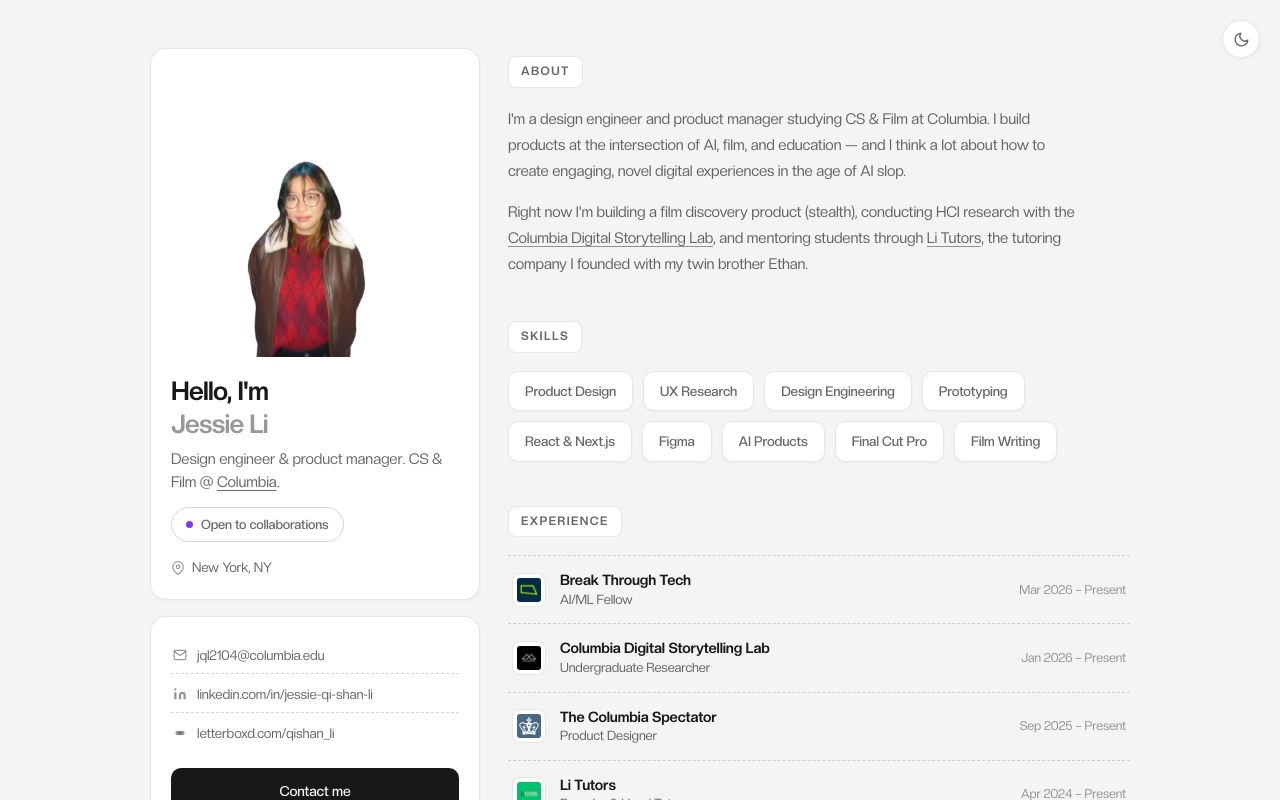
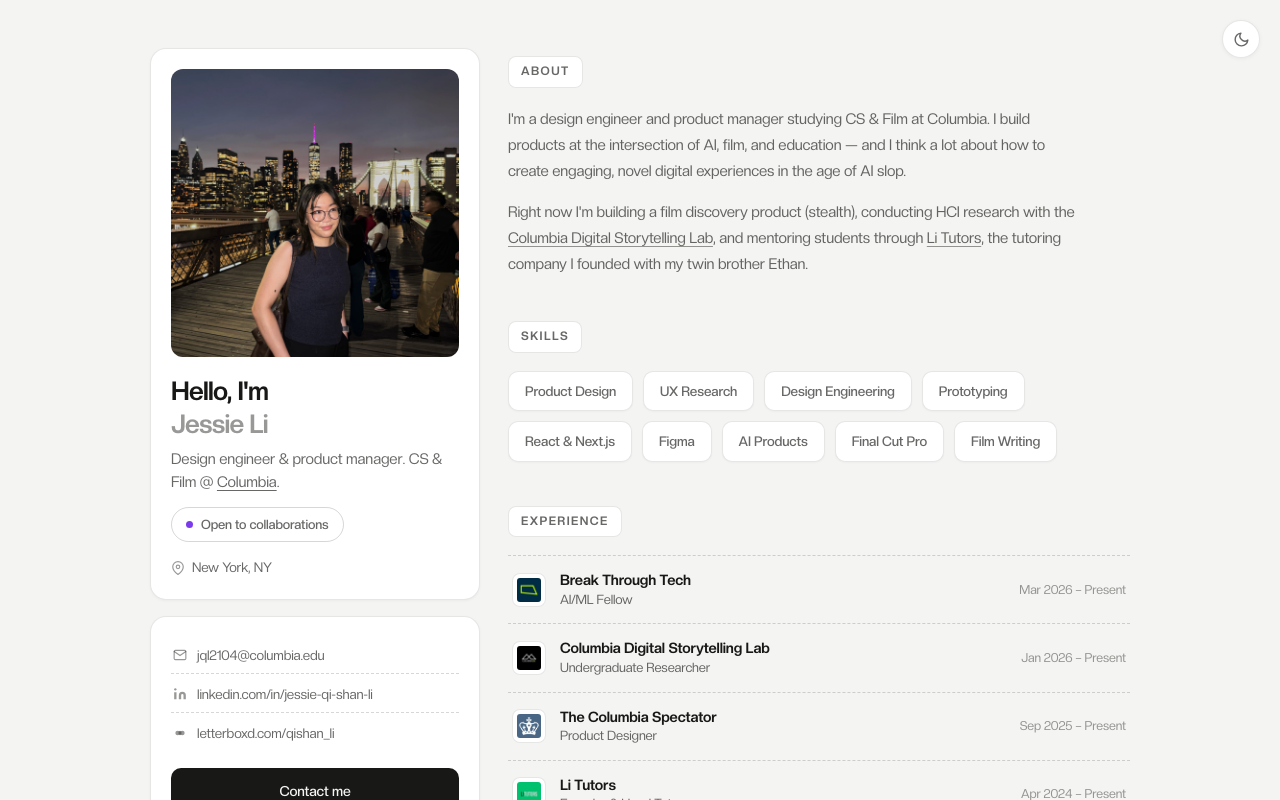
Before and after one commit to jessie-qs-li/portfolio, a Next.js app: page / in a window 1280 px wide. Shown: the top 800 px of the page. Built offline with nearby package versions, Linux system fonts and the light colour scheme; no server answers.

Commit message:
Swap profile photo to Brooklyn Bridge portrait

```diff
--- a/app/page.tsx
+++ b/app/page.tsx
@@ -47,7 +47,7 @@ export default function Home() {
         {/* SIDEBAR */}
         <aside className="cv-side">
           <div className="side-card fade-in">
-            <Image className="profile-photo" src="/hero-portrait.png" alt="Portrait of Jessie Li" width={600} height={600} priority />
+            <Image className="profile-photo" src="/hero-portrait.jpg" alt="Jessie Li on the Brooklyn Bridge at dusk" width={1200} height={1200} priority />
             <h1 className="profile-name">Hello, I&apos;m<br /><span>Jessie Li</span></h1>
             <p className="profile-role">Design engineer &amp; product manager. CS &amp; Film @ <a href="https://www.columbia.edu" target="_blank" rel="noopener" style={{ textDecoration: "underline", textUnderlineOffset: 3 }}>Columbia</a>.</p>
             <div className="avail-pill">Open to collaborations</div>
```
Also changed, not shown: public/hero-portrait.jpg (added), public/hero-portrait.png (deleted).
